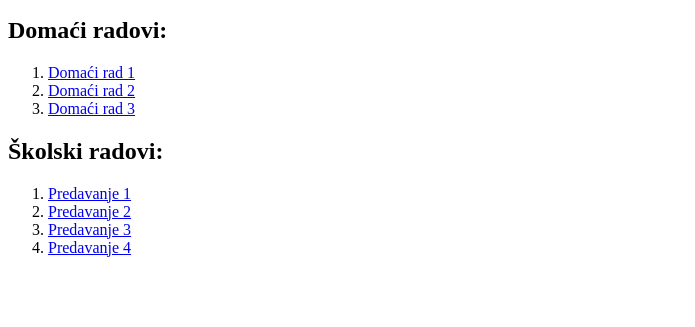
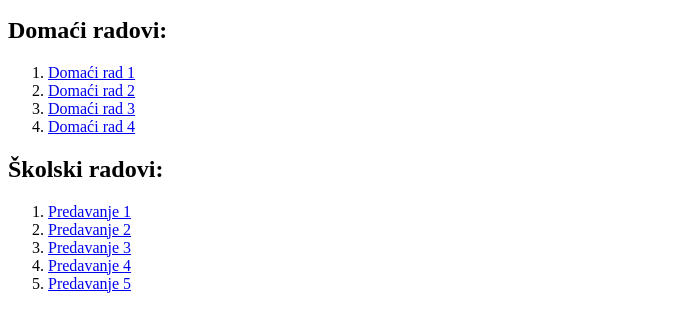
Before and after one commit to Marko1995-Marconi/Frontend-Marconi, a plain HTML site: page index.html in a window 1280 px wide. Shown: the part 105-432 px from the top of the page, without its empty margins (0-695 px from the left). Drawn offline with Linux system fonts and the light colour scheme.

Commit message:
doma4.html

```diff
--- a/index.html
+++ b/index.html
@@ -20,6 +20,9 @@
               <li>
                 <a href="./doma3.html">Domaći rad 3</a>
               </li>
+              <li>
+                <a href="./doma4.html">Domaći rad 4</a>
+                </li>
           </ol>
         </td>
         <td>
@@ -37,6 +40,9 @@
                 <li>
                   <a href="./pred4.html">Predavanje 4</a>
                   </li>
+                  <li>
+                    <a href="./pred5.html">Predavanje 5</a>
+                    </li>
 
           </ol>
         </td>
```
